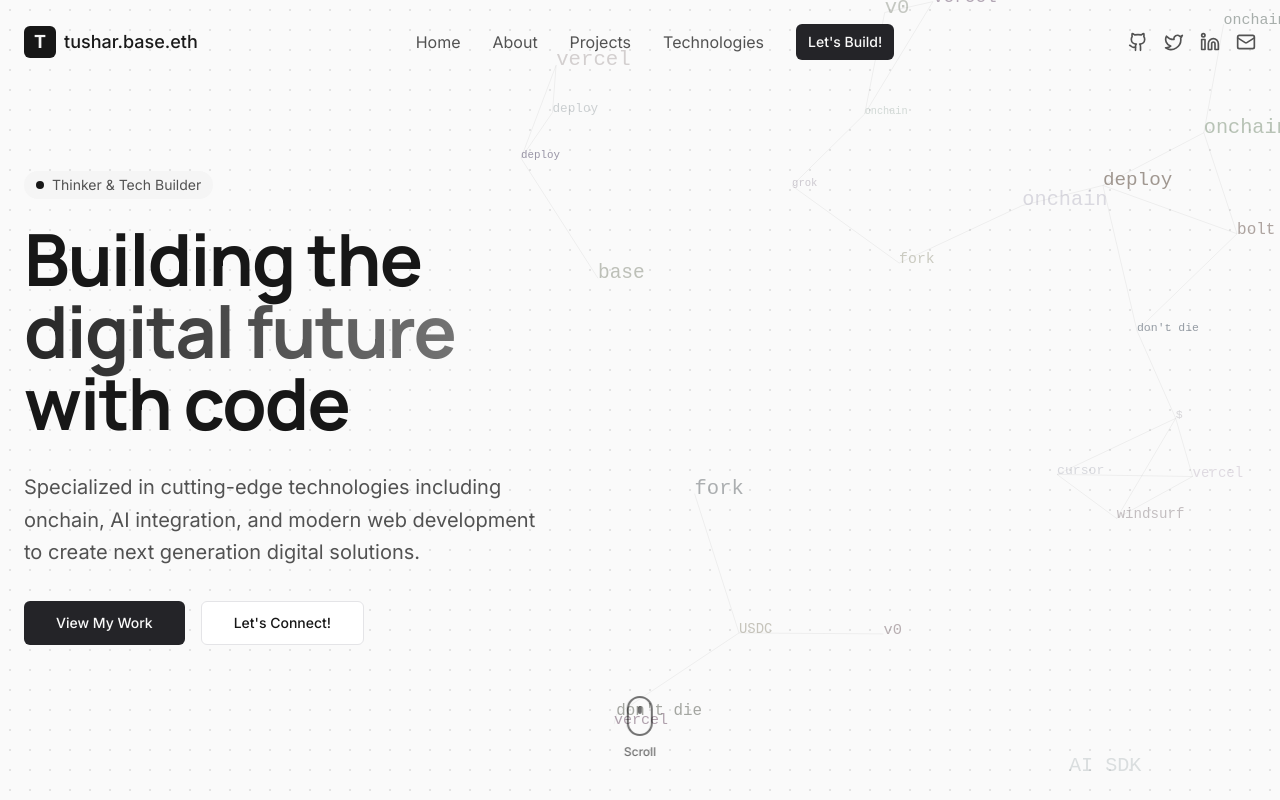
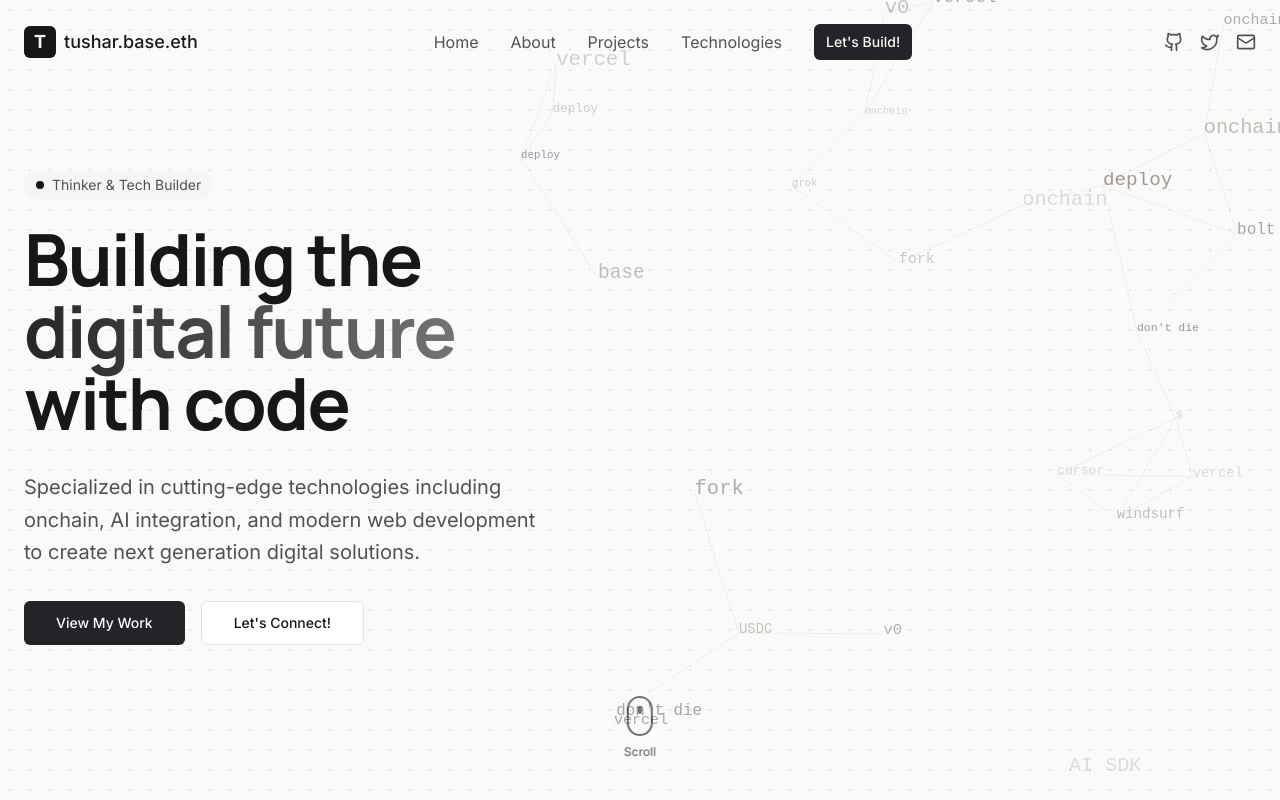
Before and after one commit to tusharbase/portfolio2, a Next.js app: page / in a window 1280 px wide. Shown: the top 800 px of the page. Built offline with nearby package versions, Linux system fonts and the light colour scheme.

Commit message:
removed linkedIn

```diff
--- a/app/layout.tsx
+++ b/app/layout.tsx
@@ -5,6 +5,7 @@ import "./globals.css"
 import Header from "@/components/header"
 import { ThemeProvider } from "@/components/theme-provider"
 import { Toaster } from "sonner"
+import { Analytics } from "@vercel/analytics/next"
 
 const inter = Inter({
   subsets: ["latin"],
@@ -54,6 +55,7 @@ export default function RootLayout({
               },
             }}
           />
+          <Analytics />
         </ThemeProvider>
       </body>
     </html>
--- a/components/header.tsx
+++ b/components/header.tsx
@@ -72,9 +72,6 @@ export default function Header() {
               <Link href="https://twitter.com/tusharbase" target="_blank" rel="noopener noreferrer" className="text-neutral-600 dark:text-neutral-400 hover:text-neutral-900 dark:hover:text-neutral-100 transition-colors" aria-label="Twitter">
                 <Twitter className="w-5 h-5" />
               </Link>
-              <Link href="https://linkedin.com/in/tusharbase" target="_blank" rel="noopener noreferrer" className="text-neutral-600 dark:text-neutral-400 hover:text-neutral-900 dark:hover:text-neutral-100 transition-colors" aria-label="LinkedIn">
-                <Linkedin className="w-5 h-5" />
-              </Link>
             </div>
 
             {/* Desktop: Show all icons */}
@@ -84,9 +81,6 @@ export default function Header() {
               </Link>
               <Link href="https://twitter.com/tusharbase" target="_blank" rel="noopener noreferrer" className="text-neutral-600 dark:text-neutral-400 hover:text-neutral-900 dark:hover:text-neutral-100 transition-colors" aria-label="Twitter">
                 <Twitter className="w-5 h-5" />
-              </Link>
-              <Link href="https://linkedin.com/in/tusharbase" target="_blank" rel="noopener noreferrer" className="text-neutral-600 dark:text-neutral-400 hover:text-neutral-900 dark:hover:text-neutral-100 transition-colors" aria-label="LinkedIn">
-                <Linkedin className="w-5 h-5" />
               </Link>
               <Link href="mailto:tushar.base.eth@gmail.com" className="text-neutral-600 dark:text-neutral-400 hover:text-neutral-900 dark:hover:text-neutral-100 transition-colors" aria-label="Email">
                 <Mail className="w-5 h-5" />
--- a/package.json
+++ b/package.json
@@ -38,6 +38,7 @@
     "@radix-ui/react-toggle": "1.1.1",
     "@radix-ui/react-toggle-group": "1.1.1",
     "@radix-ui/react-tooltip": "1.1.6",
+    "@vercel/analytics": "^1.5.0",
     "autoprefixer": "^10.4.20",
     "class-variance-authority": "^0.7.1",
     "clsx": "^2.1.1",
```
Also changed, not shown: 1 other file (tests, documents, lock files or other folders).
